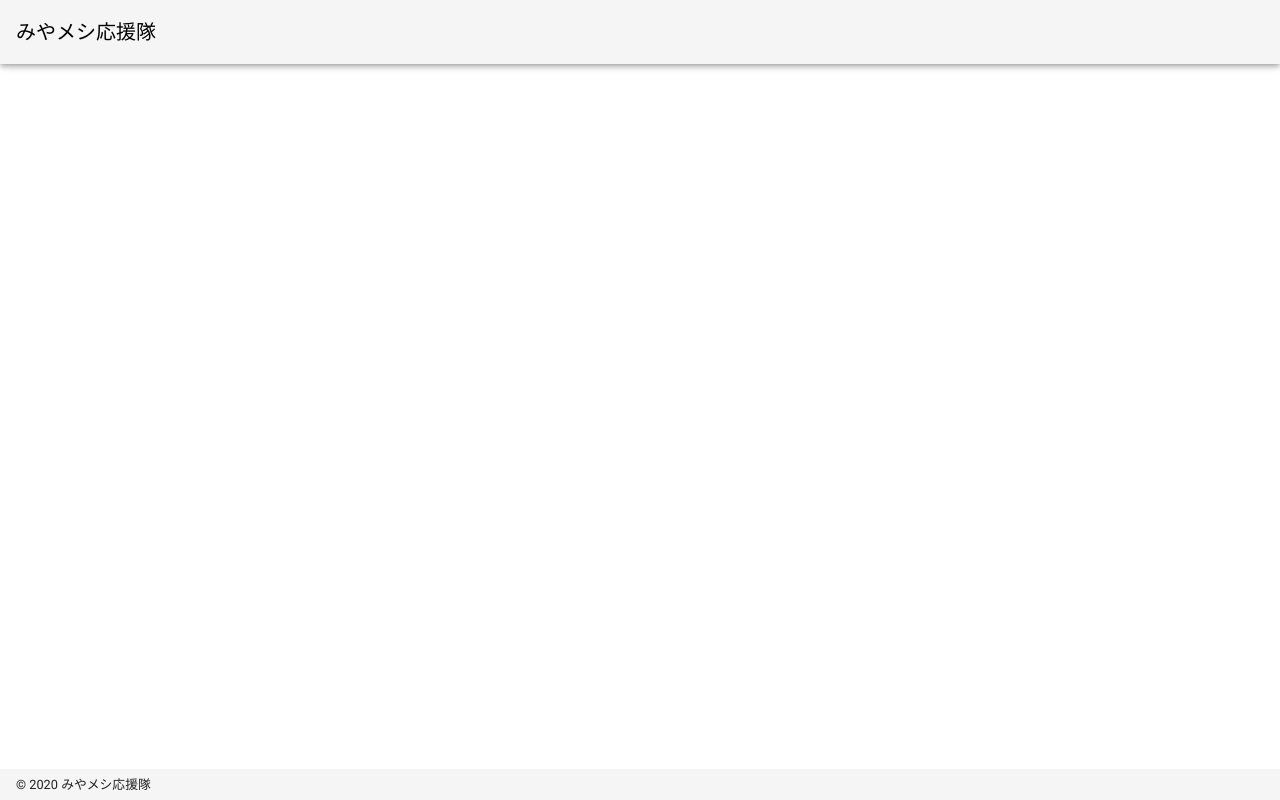
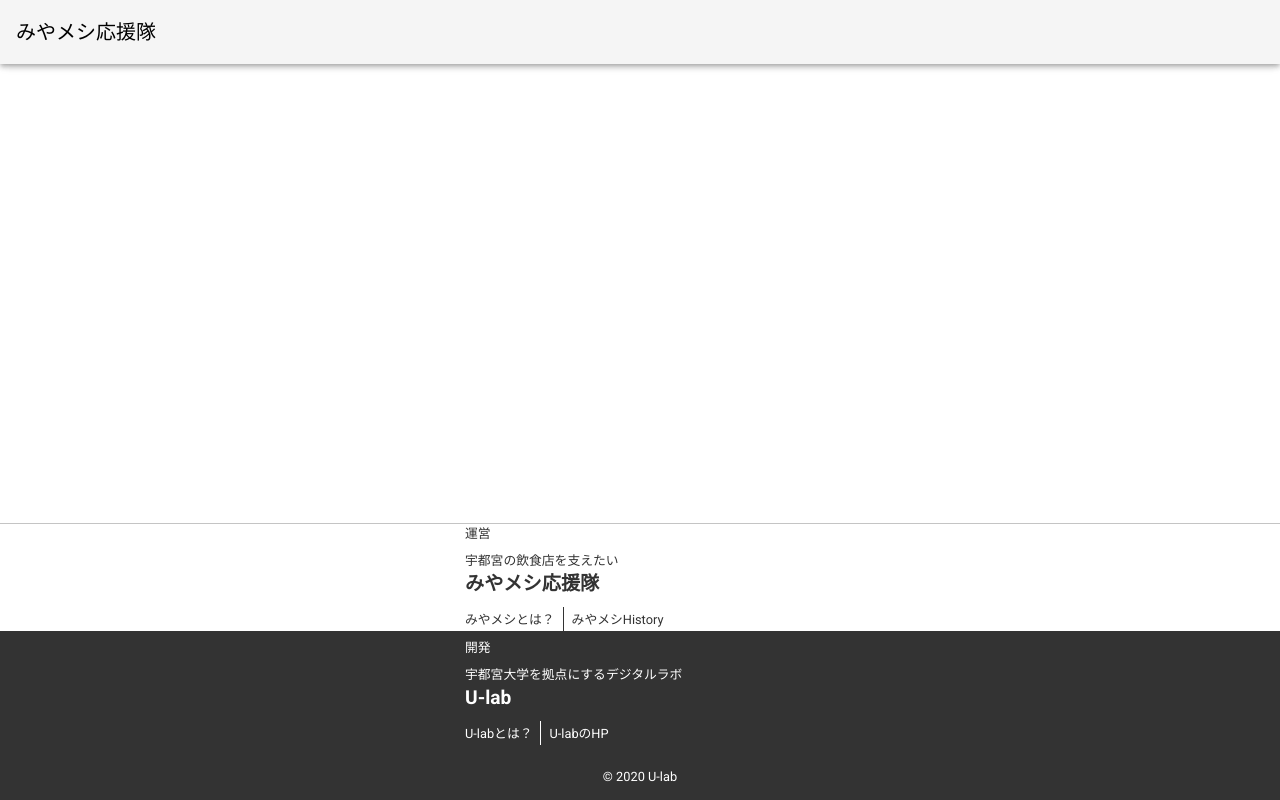
Before and after one commit to H37kouya/miya-meshi, a Nuxt app in the folder client/: page /menus in a window 1280 px wide. Built offline with nearby package versions, Linux system fonts and the light colour scheme.

Commit message:
feat Footerの作成

```diff
--- a/client/assets/scss/app.scss
+++ b/client/assets/scss/app.scss
@@ -1 +1,2 @@
+@import "variables";
 @import "global";
--- a/client/assets/scss/global.scss
+++ b/client/assets/scss/global.scss
@@ -1,3 +1,12 @@
 .text-decoration-none {
   text-decoration: none;
 }
+
+.u-black--text {
+  color: $u-black !important;
+  caret-color: $u-black !important;
+}
+
+.max-width-350 {
+  max-width: 350px;
+}
--- a/client/assets/scss/variables.scss
+++ b/client/assets/scss/variables.scss
@@ -4,6 +4,7 @@
 // $font-size-root: 20px;
 
 // BASE COLOR
+$u-black: #333;
 
 // MAIN PAGE COLOR
 
--- /dev/null
+++ b/client/components/atoms/field/FooterCopylight.vue
@@ -0,0 +1,7 @@
+<template>
+  <v-container class="max-width-350">
+    <div class="text-center">
+      <small><span>&copy; {{ new Date().getFullYear() }} U-lab</span></small>
+    </div>
+  </v-container>
+</template>
--- /dev/null
+++ b/client/components/atoms/field/FooterMiyaMeshiField.vue
@@ -0,0 +1,30 @@
+<template>
+  <v-container class="max-width-350">
+    <v-row justify="space-between" align="center">
+      <div>
+        <p class="mb-2 sentence">
+          運営
+        </p>
+        <p class="mb-0 sentence">
+          宇都宮の飲食店を支えたい
+        </p>
+        <p class="footer-group-title">
+          みやメシ応援隊
+        </p>
+
+        <ul class="d-flex link-inline-list border-black pa-0">
+          <li><a href="" class="sentence link-inline-list-item u-black--text">みやメシとは？</a></li>
+          <li><a href="" class="sentence link-inline-list-item u-black--text">みやメシHistory</a></li>
+        </ul>
+      </div>
+
+      <div>
+        <MiyaMeshiImage />
+      </div>
+    </v-row>
+  </v-container>
+</template>
+
+<style lang="scss" scoped>
+@import "footer_field";
+</style>
--- /dev/null
+++ b/client/components/atoms/field/FooterUlabField.vue
@@ -0,0 +1,30 @@
+<template>
+  <v-container class="max-width-350">
+    <v-row justify="space-between" align="center">
+      <div>
+        <p class="mb-2 sentence">
+          開発
+        </p>
+        <p class="mb-0 sentence">
+          宇都宮大学を拠点にするデジタルラボ
+        </p>
+        <p class="footer-group-title">
+          U-lab
+        </p>
+
+        <ul class="d-flex link-inline-list border-black pa-0">
+          <li><a href="" class="sentence link-inline-list-item white--text">U-labとは？</a></li>
+          <li><a href="" class="sentence link-inline-list-item white--text">U-labのHP</a></li>
+        </ul>
+      </div>
+
+      <div>
+        <UlabImage />
+      </div>
+    </v-row>
+  </v-container>
+</template>
+
+<style lang="scss" scoped>
+@import "footer_field";
+</style>
--- /dev/null
+++ b/client/components/atoms/field/footer_field.scss
@@ -0,0 +1,33 @@
+.footer-group-title {
+  font-size: 1.2rem;
+  font-weight: bolder;
+  margin-bottom: 8px !important;
+}
+
+.link-inline-list {
+  list-style: none;
+
+  li {
+    padding: 0 0.5rem;
+  }
+
+  li:first-child {
+    padding: 0 0.5rem 0 0;
+  }
+
+  li:not(:last-child) {
+    border-right: 1px solid;
+  }
+}
+
+.link-inline-list-item {
+  text-decoration: none;
+
+  &:hover {
+    text-decoration: underline;
+  }
+}
+
+.sentence {
+  font-size: 0.8rem;
+}
--- /dev/null
+++ b/client/components/atoms/image/MiyaMeshiImage.vue
@@ -0,0 +1,14 @@
+<template>
+  <v-img src="/miya-meshi.png" alt="みやメシアイコン" :width="width" v-bind="$attrs" />
+</template>
+
+<script>
+export default {
+  props: {
+    width: {
+      type: [Number, String],
+      default: '120px'
+    }
+  }
+}
+</script>
--- /dev/null
+++ b/client/components/atoms/image/UlabImage.vue
@@ -0,0 +1,14 @@
+<template>
+  <v-img src="/u-lab-icon.png" alt="U-labアイコン" :width="width" v-bind="$attrs" />
+</template>
+
+<script>
+export default {
+  props: {
+    width: {
+      type: [Number, String],
+      default: '120px'
+    }
+  }
+}
+</script>
--- a/client/components/layouts/TheDefaultFooter.vue
+++ b/client/components/layouts/TheDefaultFooter.vue
@@ -1,8 +1,37 @@
 <template>
   <v-footer
+    app
     absolute
-    app
+    class="d-block pa-0"
   >
-    <small><span>&copy; {{ new Date().getFullYear() }} みやメシ応援隊</span></small>
+    <div class="miya-meshi-container border-grey-top">
+      <FooterMiyaMeshiField />
+    </div>
+
+    <div class="ulab-container">
+      <FooterUlabField />
+
+      <FooterCopylight />
+    </div>
   </v-footer>
 </template>
+
+<style lang="scss">
+.border-grey-top {
+  border-top: 1px solid #c4c4c4;
+}
+
+.miya-meshi-container {
+  width: 100%;
+  background-color: #fff;
+  color: $u-black;
+  padding: 0 0.5rem;
+}
+
+.ulab-container {
+  width: 100%;
+  background-color: #333;
+  color: #fff;
+  padding: 0 0.5rem;
+}
+</style>
--- a/client/nuxt.config.ts
+++ b/client/nuxt.config.ts
@@ -118,6 +118,15 @@ const nuxtConfig: Configuration = {
           warning: colors.amber.base,
           error: colors.deepOrange.accent4,
           success: colors.green.accent3
+        },
+        white: {
+          primary: colors.blue.darken2,
+          accent: colors.grey.darken3,
+          secondary: colors.amber.darken3,
+          info: colors.teal.lighten1,
+          warning: colors.amber.base,
+          error: colors.deepOrange.accent4,
+          success: colors.green.accent3
         }
       }
     }
```
Also changed, not shown: client/static/miya-meshi.png (added), client/static/u-lab-icon.png (added).
